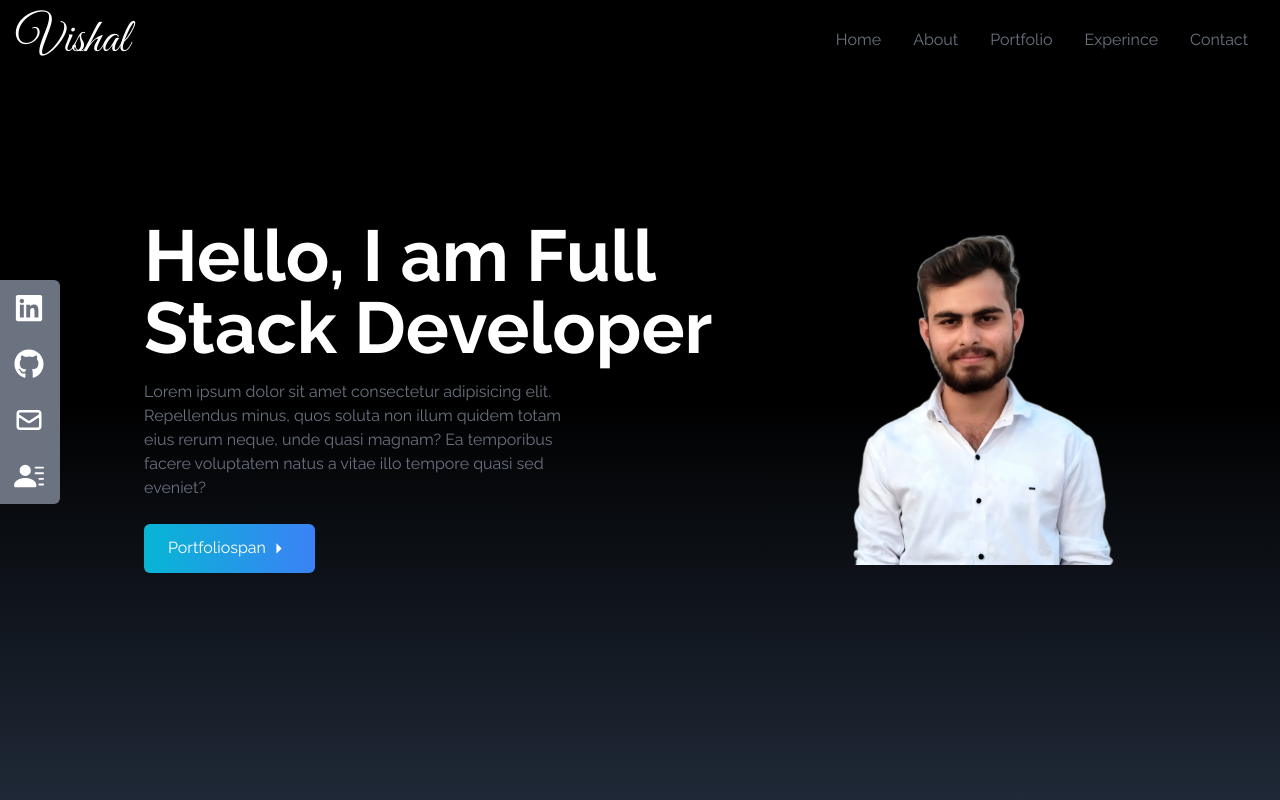
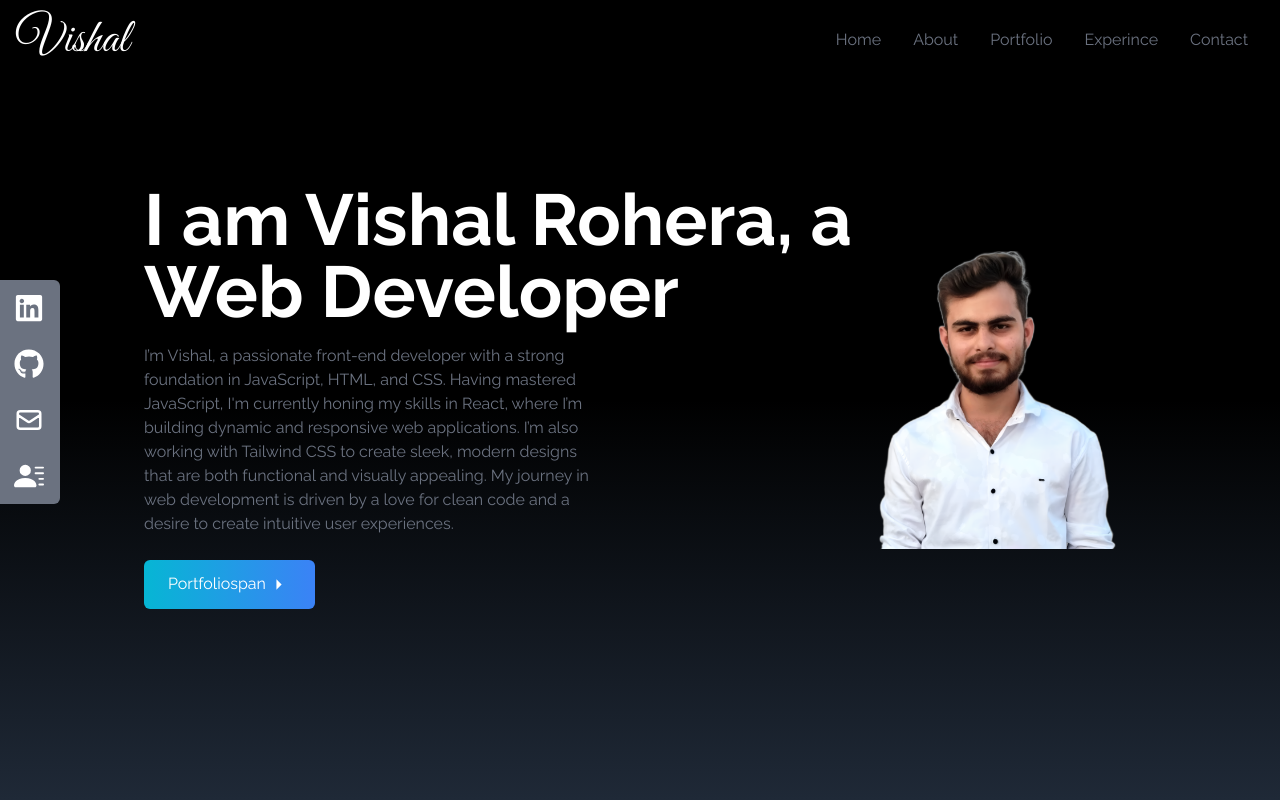
Before and after one commit to Vishal07-dev/personal-portfolio, a React (Create React App) app: page / in a window 1280 px wide. Shown: the top 800 px of the page. Built offline with nearby package versions, Linux system fonts and the light colour scheme.

Commit message:
content changed

```diff
--- a/src/components/Home.jsx
+++ b/src/components/Home.jsx
@@ -1,30 +1,31 @@
 import React from 'react'
 import HeroImage from "../asset/heroImage.png";
 import { MdArrowRight } from "react-icons/md";
-import {Link} from "react-scroll";
+import { Link } from "react-scroll";
 const Home = () => {
     return (
         <div name="Home" className="h-screen w-full bg-gradient-to-b from-black via-black to-gray-800">
             <div className="max-w-screen-lg mx-auto flex flex-col items-center justify-center
         h-full px-4 md:flex-row">
                 <div>
-                <h2 className="text-4xl sm:text-7xl font-bold text-white">Hello, I am Full Stack Developer</h2>
+                    <h2 className="text-4xl sm:text-7xl font-bold text-white">                        I am Vishal Rohera, a Web Developer
+                    </h2>
                     <p className="text-gray-500 py-4 max-w-md">
-                    Lorem ipsum dolor sit amet consectetur adipisicing elit. Repellendus minus,
-                     quos soluta non illum quidem totam eius rerum neque, unde quasi magnam? Ea
-                    temporibus facere voluptatem natus a vitae illo tempore quasi sed eveniet?
+                        I’m Vishal, a passionate front-end developer with a strong foundation in JavaScript, HTML, and CSS. Having mastered JavaScript, I'm currently honing my skills in React, where I’m building dynamic and responsive web applications. I’m also working with Tailwind CSS to create sleek, modern designs that are both functional and visually appealing. My journey in web development is driven by a love for clean code and a desire to create intuitive user experiences.
+
+
                     </p>
                     <div>
-                    <Link to="portfolio" smooth duration ={500}
+                        <Link to="portfolio" smooth duration={500}
                             className="group text-white w-fit px-6 py-3 my-2 flex items-center
                     rounded-md bg-gradient-to-r from-cyan-500 to-blue-500 cursor-pointer">
                             Portfoliospan
-                        <span className="group-hover:rotate-90 duration-300"><MdArrowRight size={25}/></span>
+                            <span className="group-hover:rotate-90 duration-300"><MdArrowRight size={25} /></span>
                         </Link>
                     </div>
                 </div>
                 <div>
-                <img src={HeroImage} alt="my pitcure"  className="rounded-2xl mx-auto w-2/3 md:w-full"/>
+                    <img src={HeroImage} alt="my pitcure" className="rounded-2xl mx-auto w-2/3 md:w-full" />
                 </div>
             </div>
         </div>
```
Lines whose indentation alone changed are shown as unchanged.
